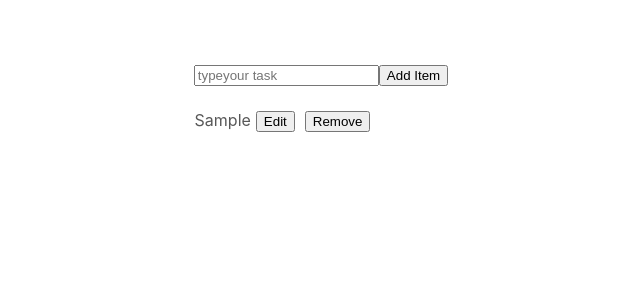
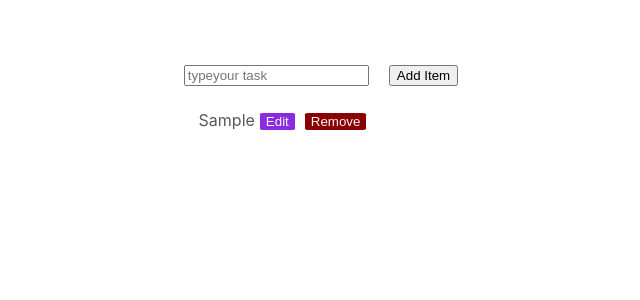
Before and after one commit to mark-knudsen/react-class-component, a React (Create React App) app: page / in a window 1280 px wide. Both pictures are taken after typing "Sample" into the empty fields and a click on the button "Add Item". Shown: the top 300 px of the page, without its empty margins (319-959 px from the left). Built offline with nearby package versions, Linux system fonts and the light colour scheme.

Commit message:
small change

```diff
--- a/public/index.html
+++ b/public/index.html
@@ -24,7 +24,7 @@
       work correctly both with client-side routing and a non-root public URL.
       Learn how to configure a non-root public URL by running `npm run build`.
     -->
-    <title>React App</title>
+    <title>React Class Component</title>
   </head>
   <body>
     <noscript>You need to enable JavaScript to run this app.</noscript>
--- a/src/App.js
+++ b/src/App.js
@@ -73,13 +73,12 @@ class App extends Component {
       <li className="todo_item">
         {todo.name}
 
-        <button onClick={() => this.onToggleEdit(todo)}>Edit</button>
-        <button onClick={() => this.onDeleteTask(todo.id)}>Remove</button>
+        <button className="edit" onClick={() => this.onToggleEdit(todo)}>Edit</button>
+        <button className="remove" onClick={() => this.onDeleteTask(todo.id)}>Remove</button>
       </li>
     ));
 
     return (
-      <div>
       <div className="App">
         {this.state.editing === false ? (
           <form onSubmit={this.onAddTask}>
@@ -104,7 +103,6 @@ class App extends Component {
 
         <ul className="todo_wrapper">{mylist}</ul>
       </div>
-      </div>
     );
   }
 }
--- a/src/index.css
+++ b/src/index.css
@@ -11,3 +11,46 @@ code {
   font-family: source-code-pro, Menlo, Monaco, Consolas, 'Courier New',
     monospace;
 }
+
+.App {
+  display: flex;
+  align-items: center;
+  flex-direction: column;
+  justify-content:center;
+  text-align: center;
+  color: black;
+  padding-top: 4rem;
+}
+
+.todo_wrapper{
+  margin-right: 7rem;
+  font-size: 1rem;
+  color:  #585858;
+  list-style: none;
+
+}
+.todo_item{
+  margin-top: 0.5rem;
+  margin-bottom: 0.5rem;
+
+}
+.todo_item > button{
+  margin:0 5px;
+}
+.remove{
+  background-color: darkred;
+  color: whitesmoke;
+  border-radius:8%;
+  border: #585858;
+}
+.edit{
+
+  background-color:blueviolet;
+  color: whitesmoke;
+  border-radius:8%;
+  border: #585858;
+}
+
+button{
+  margin-left: 20px;
+}
```
Lines whose indentation alone changed are shown as unchanged.
